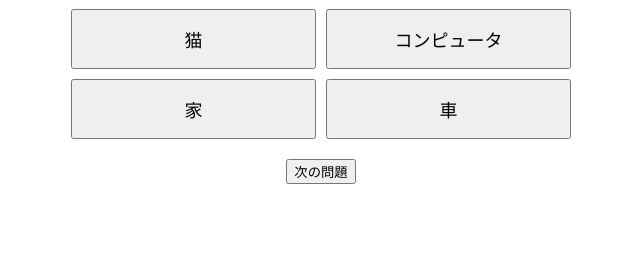
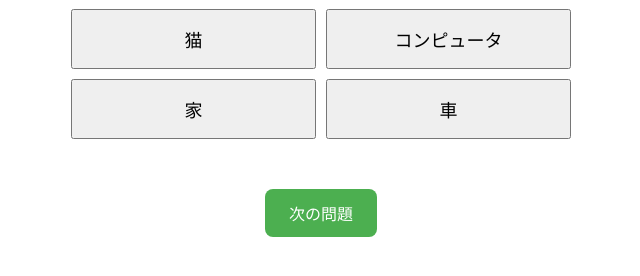
Before and after one commit to yuna-19/english-quiz, a plain HTML site: page index.html in a window 1280 px wide. Shown: the part 180-456 px from the top of the page, without its empty margins (319-959 px from the left). Drawn offline with Linux system fonts and the light colour scheme.

Commit message:
Update index.html

```diff
--- a/index.html
+++ b/index.html
@@ -16,6 +16,16 @@
   gap: 10px;
   max-width: 500px;
   margin: 0 auto;
+}
+    #nextBtn {
+  background: #4CAF50;
+  color: white;
+  border: none;
+  padding: 12px 24px;
+  margin-top: 30px;
+  border-radius: 8px;
+  font-size: 16px;
+  cursor: pointer;
 }
 
 .choice-btn {
```
